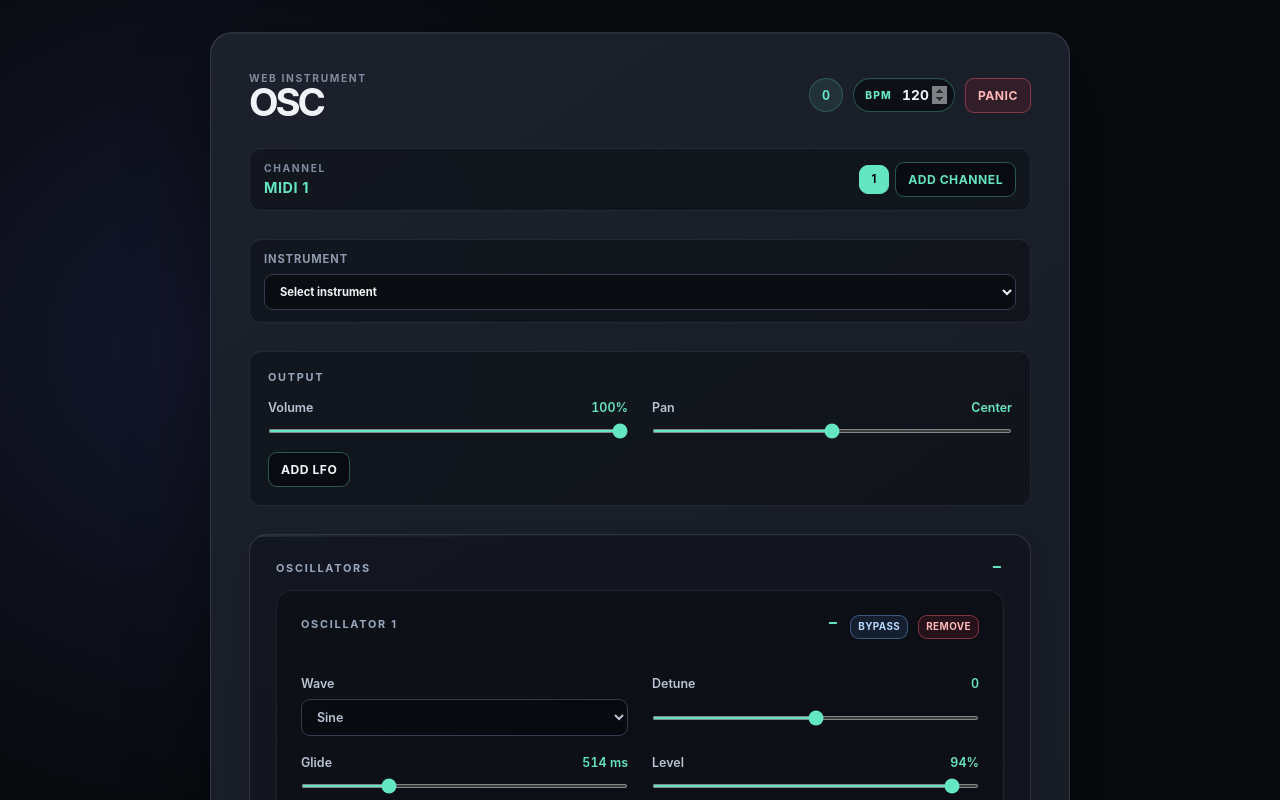
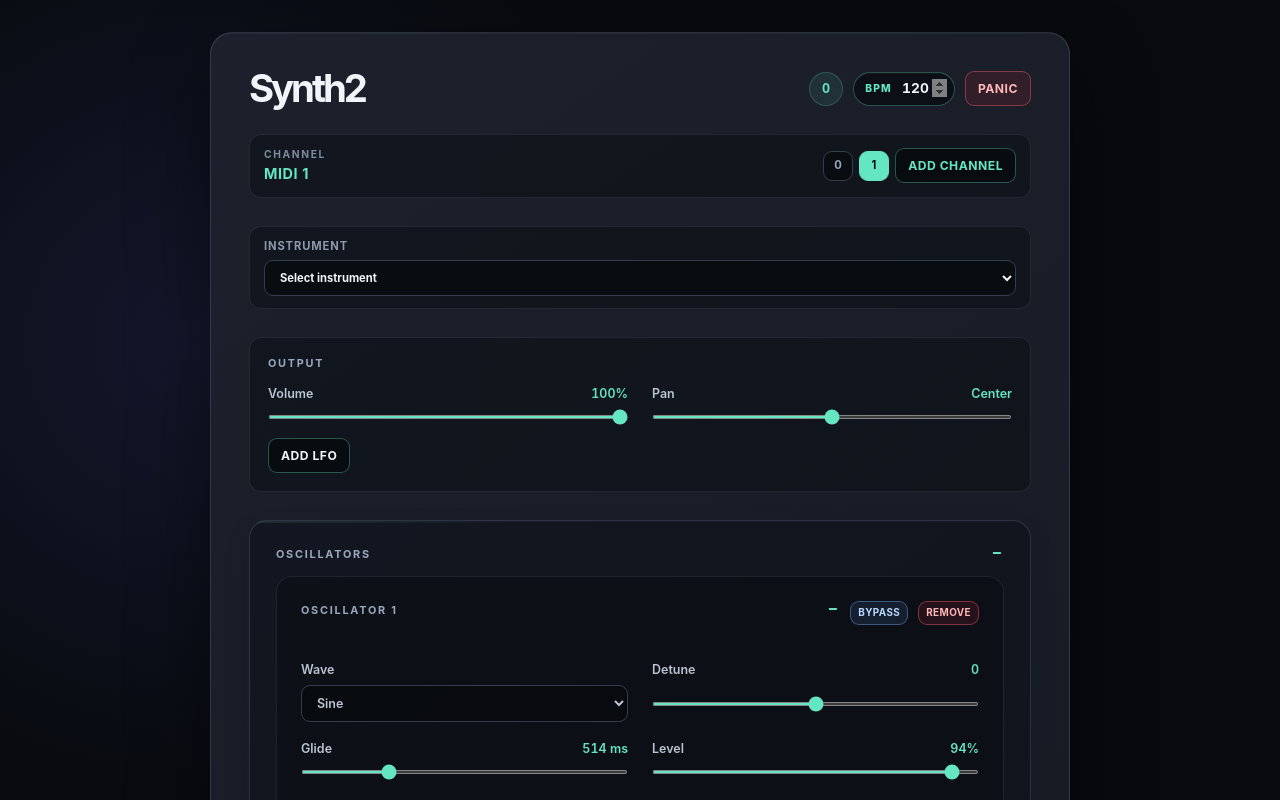
Before and after one commit to hendrik-goebel/synth2, a Vue app: page / in a window 1280 px wide. Shown: the top 800 px of the page. Built offline with nearby package versions, Linux system fonts and the light colour scheme.

Commit message:
add master channel

```diff
--- a/src/App.vue
+++ b/src/App.vue
@@ -62,7 +62,13 @@ type ChannelState = {
 const waveforms: OscillatorType[] = ['sine', 'triangle', 'sawtooth', 'square']
 const initialOscillatorSettings = createRandomOscillatorSettings()
 const initialOutputSettings = createOutputSettings()
-let activeSynth = new SynthEngine(initialOscillatorSettings, initialOutputSettings)
+const masterOutputSettings = createOutputSettings()
+const masterSynth = new SynthEngine(createOscillatorSettings(), masterOutputSettings, { effectsOnly: true })
+const createChannelSynth = (oscillatorSettings: OscillatorSettings, outputSettings: OutputSettings) => new SynthEngine(oscillatorSettings, outputSettings, {
+  audioContext: masterSynth.getAudioContext(),
+  destination: masterSynth.getInput(),
+})
+let activeSynth = createChannelSynth(initialOscillatorSettings, initialOutputSettings)
 const selectedChannel = ref(1)
 const selectedInputId = ref('')
 const midiInputs = ref<{ id: string; name: string }[]>([])
@@ -89,6 +95,29 @@ const effectOrder = ref<EffectGroup[]>([...effectGroups])
 const isAmplitudeModulationBypassed = ref(false)
 const selectedInstrumentId = ref('')
 const channels = shallowRef<ChannelState[]>([])
+const masterChannel: ChannelState = {
+  synth: masterSynth,
+  oscillators: [],
+  output: masterOutputSettings,
+  noise: null,
+  filters: [],
+  delays: [],
+  overdrives: [],
+  choruses: [],
+  flangers: [],
+  tremolos: [],
+  bpm: 120,
+  reverbs: [],
+  amplitudeModulation: null,
+  envelopes: [],
+  lfos: [],
+  dynamics: [],
+  eqs: [],
+  effectOrder: [...effectGroups],
+  isAmplitudeModulationBypassed: false,
+  selectedInstrumentId: '',
+}
+const isMasterChannel = computed(() => selectedChannel.value === 0)
 const areOscillatorsCollapsed = ref(false)
 const areFiltersCollapsed = ref(false)
 const areDynamicsCollapsed = ref(false)
@@ -104,7 +133,7 @@ let midiConnectionStarted = false
 let audioEnabled = false
 
 function saveActiveChannel() {
-  const channel = channels.value[selectedChannel.value - 1]
+  const channel = selectedChannel.value === 0 ? masterChannel : channels.value[selectedChannel.value - 1]
   if (!channel) return
   channel.synth = activeSynth
   channel.oscillators = oscillators.value
@@ -129,7 +158,7 @@ function saveActiveChannel() {
 }
 
 function loadChannel(channelNumber: number) {
-  const channel = channels.value[channelNumber - 1]
+  const channel = channelNumber === 0 ? masterChannel : channels.value[channelNumber - 1]
   if (!channel) return
   saveActiveChannel()
   selectedChannel.value = channelNumber
@@ -166,7 +195,7 @@ function addChannel() {
   const oscillatorSettings = createOscillatorSettings()
   const outputSettings = createOutputSettings()
   const channel: ChannelState = {
-    synth: new SynthEngine(oscillatorSettings, outputSettings),
+    synth: createChannelSynth(oscillatorSettings, outputSettings),
     oscillators: [oscillatorSettings],
     output: outputSettings,
     noise: null,
@@ -198,7 +227,7 @@ function handleChannelKey(event: KeyboardEvent) {
   if (event.target instanceof HTMLInputElement || event.target instanceof HTMLSelectElement || event.target instanceof HTMLTextAreaElement) return
 
   const channelNumber = Number(event.key)
-  if (!Number.isInteger(channelNumber) || channelNumber < 1 || channelNumber > 9 || channelNumber > channels.value.length) return
+  if (!Number.isInteger(channelNumber) || channelNumber < 0 || channelNumber > 9 || (channelNumber > 0 && channelNumber > channels.value.length)) return
 
   event.preventDefault()
   loadChannel(channelNumber)
@@ -306,7 +335,7 @@ const midiService = new MidiService({
 })
 
 function handleEnableAudio() {
-  Promise.all(channels.value.map(({ synth }) => synth.activate()))
+  masterSynth.activate()
     .then(() => {
       audioEnabled = true
       audioStatus.value = 'Audio enabled.'
@@ -359,7 +388,7 @@ function handleInputChange() {
 function handleChannelChange(event: Event) {
   const channelNumber = Number((event.target as HTMLSelectElement).value)
   loadChannel(channelNumber)
-  midiService.setChannel(channelNumber)
+  if (channelNumber > 0) midiService.setChannel(channelNumber)
 }
 
 function handlePanic() {
@@ -373,7 +402,7 @@ function createSynthFromSetup(setup: SynthSetup): SynthEngine {
     throw new Error('The setup has no oscillators.')
   }
 
-  const synth = new SynthEngine(firstOscillator, setup.output)
+  const synth = createChannelSynth(firstOscillator, setup.output)
   try {
     synth.setFilterSettings(0, setup.filters[0])
     additionalOscillators.forEach((settings) => synth.addOscillator(settings))
@@ -1384,6 +1413,7 @@ onUnmounted(() => {
   window.removeEventListener('keydown', handleKeydown, true)
   midiService.destroy()
   channels.value.forEach(({ synth }) => synth.destroy())
+  masterSynth.destroy()
 })
 </script>
 
@@ -1392,8 +1422,7 @@ onUnmounted(() => {
     <section class="panel">
       <header class="topbar">
         <div>
-          <p class="eyebrow">Web instrument</p>
-          <h1>OSC</h1>
+          <h1>Synth2</h1>
         </div>
         <div class="topbar-actions">
           <output class="voice-count" title="Active voices">{{ activeVoices }}</output>
@@ -1408,9 +1437,17 @@ onUnmounted(() => {
       <section class="channel-bar" aria-label="Synth channels">
         <div>
           <p class="eyebrow">Channel</p>
-          <strong class="channel-number">MIDI {{ selectedChannel }}</strong>
+          <strong class="channel-number">{{ isMasterChannel ? 'MASTER' : `MIDI ${selectedChannel}` }}</strong>
         </div>
         <div class="channel-actions">
+          <button
+            type="button"
+            class="channel-button"
+            :class="{ 'channel-button-active': isMasterChannel }"
+            @click="loadChannel(0)"
+          >
+            0
+          </button>
           <button
             v-for="(channel, index) in channels"
             :key="index"
@@ -1425,7 +1462,7 @@ onUnmounted(() => {
         </div>
       </section>
 
-      <label class="instrument-selector">
+      <label v-if="!isMasterChannel" class="instrument-selector">
         <span>Instrument</span>
         <select :value="selectedInstrumentId" @change="applyInstrumentPreset(($event.target as HTMLSelectElement).value)">
           <option value="" disabled>Select instrument</option>
@@ -1449,7 +1486,7 @@ onUnmounted(() => {
         @add-lfo="addLfo('output', 0)"
       />
 
-      <section class="synth-section oscillators-section" aria-labelledby="oscillators-heading">
+      <section v-if="!isMasterChannel" class="synth-section oscillators-section" aria-labelledby="oscillators-heading">
         <h2 id="oscillators-heading">
           <button
             type="button"
@@ -1504,7 +1541,7 @@ onUnmounted(() => {
         </div>
       </section>
 
-      <template v-if="noise">
+      <template v-if="!isMasterChannel && noise">
         <NoiseControls
           class="synth-section"
           v-bind="noise"
@@ -1934,7 +1971,7 @@ onUnmounted(() => {
       </section>
 
       <SectionFrame
-        v-if="amplitudeModulation"
+        v-if="!isMasterChannel && amplitudeModulation"
         class="synth-section modulation-section"
         title="Amplitude modulation"
         heading-id="am-heading"
@@ -2063,6 +2100,7 @@ onUnmounted(() => {
           <label class="field channel-field">
             <span>Ch</span>
             <select :value="selectedChannel" @change="handleChannelChange">
+              <option :value="0">Master</option>
               <option v-for="channel in channels.length" :key="channel" :value="channel">
                 {{ channel }}
               </option>
--- a/src/services/synthEngine.ts
+++ b/src/services/synthEngine.ts
@@ -462,12 +462,19 @@ export function createEnvelopeSettings(): EnvelopeSettings {
   return { attack: 4, decay: 0, hold: 0, release: 80, velocity: 0, attackCurve: 'linear', releaseCurve: 'linear', destination: 'oscillatorLevel' }
 }
 
+export type SynthEngineOptions = {
+  audioContext?: AudioContext
+  destination?: AudioNode
+  effectsOnly?: boolean
+}
+
 export class SynthEngine {
-  private readonly audioContext = new AudioContext()
-  private readonly destination = this.audioContext.destination
-  private readonly mixBus = this.audioContext.createGain()
-  private readonly outputGain = this.audioContext.createGain()
-  private readonly outputPanner = this.audioContext.createStereoPanner()
+  private readonly audioContext: AudioContext
+  private readonly destination: AudioNode
+  private readonly mixBus: GainNode
+  private readonly outputGain: GainNode
+  private readonly outputPanner: StereoPannerNode
+  private readonly ownsAudioContext: boolean
   private activeVoices: { note: number; velocity: number; voices: Voice[] }[] = []
   private settings: OscillatorSettings[]
   private outputSettings: OutputSettings
@@ -487,12 +494,27 @@ export class SynthEngine {
   private envelopeSettings: { settings: EnvelopeSettings; bypassed: boolean }[] = []
   private effectOrder: EffectGroup[] = ['filters', 'overdrives', 'choruses', 'flangers', 'tremolos', 'delays', 'reverbs', 'eqs', 'dynamics']
 
-  constructor(initialSettings: OscillatorSettings = createOscillatorSettings(), outputSettings: OutputSettings = createOutputSettings()) {
+  constructor(initialSettings: OscillatorSettings = createOscillatorSettings(), outputSettings: OutputSettings = createOutputSettings(), options: SynthEngineOptions = {}) {
+    this.audioContext = options.audioContext ?? new AudioContext()
+    this.destination = options.destination ?? this.audioContext.destination
+    this.ownsAudioContext = options.audioContext === undefined
+    this.mixBus = this.audioContext.createGain()
+    this.outputGain = this.audioContext.createGain()
+    this.outputPanner = this.audioContext.createStereoPanner()
     this.settings = [{ ...initialSettings }]
     this.outputSettings = { ...outputSettings }
     this.outputGain.connect(this.outputPanner).connect(this.destination)
     this.applyOutputSettings()
-    this.addFilter()
+    if (options.effectsOnly) this.routeOutput()
+    else this.addFilter()
+  }
+
+  getAudioContext(): AudioContext {
+    return this.audioContext
+  }
+
+  getInput(): AudioNode {
+    return this.mixBus
   }
 
   async activate(): Promise<void> {
@@ -1268,7 +1290,10 @@ export class SynthEngine {
     this.dynamics = []
     this.eqs.forEach((eq) => this.destroyEqModule(eq))
     this.eqs = []
-    void this.audioContext.close()
+    this.mixBus.disconnect()
+    this.outputGain.disconnect()
+    this.outputPanner.disconnect()
+    if (this.ownsAudioContext) void this.audioContext.close()
   }
 
   private refreshLfoConnections(): void {
```
